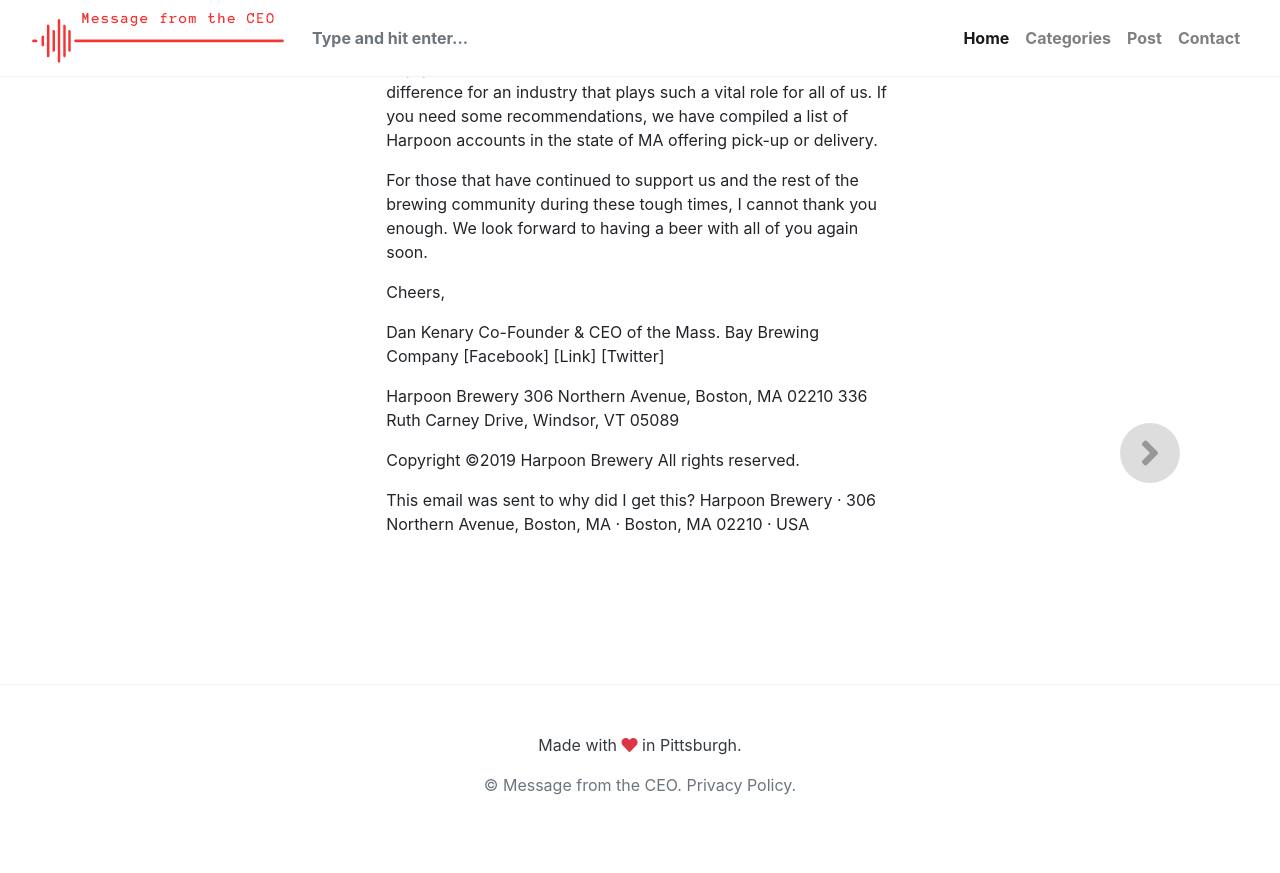
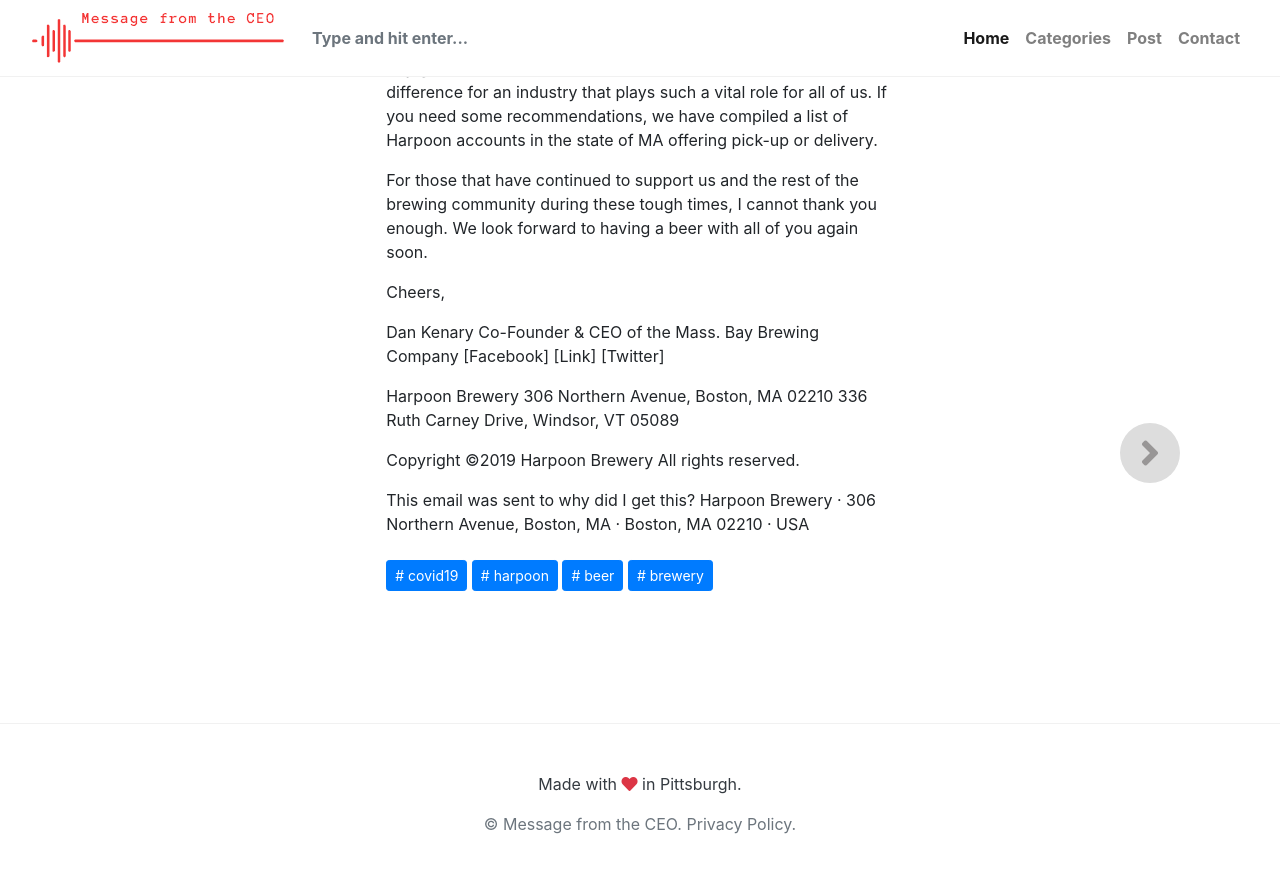
Before and after one commit to bertique/messageFromTheCEO, a Jekyll site: the page built from _posts/2020-03-28-AMessageFromOurCEOandCoFounderDanKenary.md, in a window 1280 px wide and 900 px high, scrolled down 3279 px. Shown: the top 873 px of the window. Built offline with Jekyll 4.4.1, drawn with Linux system fonts in a browser that asks for light colours; nearby versions of some CDN libraries; library files that are not in the unit come from our copies.

Commit message:
Update 2020-03-28-AMessageFromOurCEOandCoFounderDanKenary.md

```diff
--- a/_posts/2020-03-28-AMessageFromOurCEOandCoFounderDanKenary.md
+++ b/_posts/2020-03-28-AMessageFromOurCEOandCoFounderDanKenary.md
@@ -2,7 +2,7 @@
 title:  "A Message From Our CEO and Co-Founder, Dan Kenary"
 metadate: "hide"
 date: 2020-03-28 14:17:13
-categories: [  ]
+categories: [ covid19, harpoon, beer, brewery ]
 image: "/assets/images/posts/AMessageFromOurCEOandCoFounderDanKenary_full.png"
 thumbnail: "/assets/images/posts/AMessageFromOurCEOandCoFounderDanKenary.png"
 ---
```
